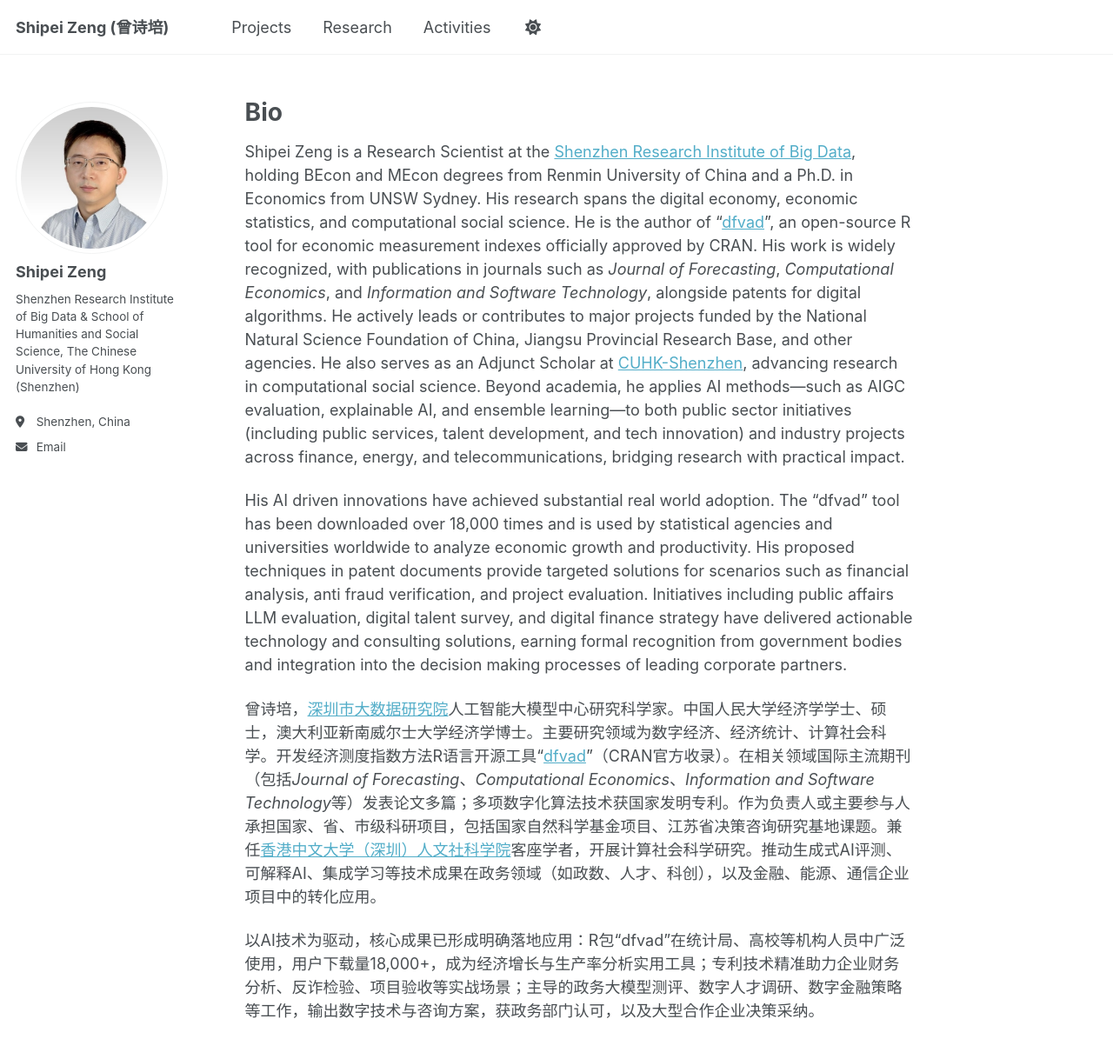
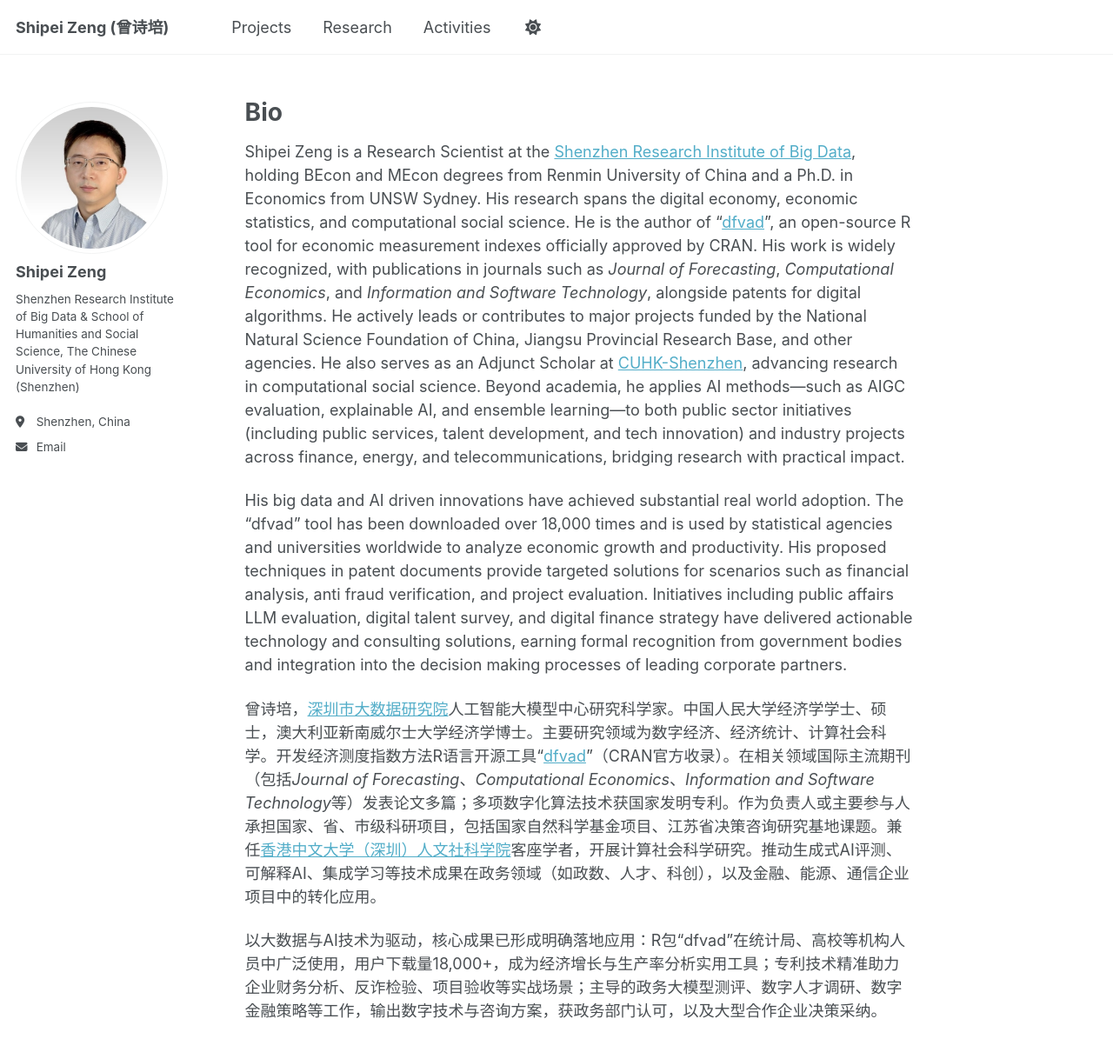
Before and after one commit to shipei-zeng/shipei-zeng.github.io, a Jekyll site: the page built from _pages/about.md, in a window 1280 px wide and 1400 px high. Shown: the top 1210 px of the window at 87% size. Built offline with Jekyll 4.4.1, drawn with Linux system fonts in a browser that asks for light colours; a script that is not in the unit is left out.

Commit message:
Update about.md

```diff
--- a/_pages/about.md
+++ b/_pages/about.md
@@ -10,8 +10,8 @@ Bio
 ======
 Shipei Zeng is a Research Scientist at the [Shenzhen Research Institute of Big Data](https://www.sribd.cn/), holding BEcon and MEcon degrees from Renmin University of China and a Ph.D. in Economics from UNSW Sydney. His research spans the digital economy, economic statistics, and computational social science. He is the author of "[dfvad](https://cran.r-project.org/web/packages/dfvad/index.html)", an open-source R tool for economic measurement indexes officially approved by CRAN. His work is widely recognized, with publications in journals such as *Journal of Forecasting*, *Computational Economics*, and *Information and Software Technology*, alongside patents for digital algorithms. He actively leads or contributes to major projects funded by the National Natural Science Foundation of China, Jiangsu Provincial Research Base, and other agencies. He also serves as an Adjunct Scholar at [CUHK-Shenzhen](https://hss.cuhk.edu.cn/page/1350), advancing research in computational social science. Beyond academia, he applies AI methods—such as AIGC evaluation, explainable AI, and ensemble learning—to both public sector initiatives (including public services, talent development, and tech innovation) and industry projects across finance, energy, and telecommunications, bridging research with practical impact.
 
-His AI driven innovations have achieved substantial real world adoption. The "dfvad" tool has been downloaded over 18,000 times and is used by statistical agencies and universities worldwide to analyze economic growth and productivity. His proposed techniques in patent documents provide targeted solutions for scenarios such as financial analysis, anti fraud verification, and project evaluation. Initiatives including public affairs LLM evaluation, digital talent survey, and digital finance strategy have delivered actionable technology and consulting solutions, earning formal recognition from government bodies and integration into the decision making processes of leading corporate partners.
+His big data and AI driven innovations have achieved substantial real world adoption. The "dfvad" tool has been downloaded over 18,000 times and is used by statistical agencies and universities worldwide to analyze economic growth and productivity. His proposed techniques in patent documents provide targeted solutions for scenarios such as financial analysis, anti fraud verification, and project evaluation. Initiatives including public affairs LLM evaluation, digital talent survey, and digital finance strategy have delivered actionable technology and consulting solutions, earning formal recognition from government bodies and integration into the decision making processes of leading corporate partners.
 
 曾诗培，[深圳市大数据研究院](https://www.sribd.cn/)人工智能大模型中心研究科学家。中国人民大学经济学学士、硕士，澳大利亚新南威尔士大学经济学博士。主要研究领域为数字经济、经济统计、计算社会科学。开发经济测度指数方法R语言开源工具“[dfvad](https://cran.r-project.org/web/packages/dfvad/index.html)”（CRAN官方收录）。在相关领域国际主流期刊（包括*Journal of Forecasting*、*Computational Economics*、*Information and Software Technology*等）发表论文多篇；多项数字化算法技术获国家发明专利。作为负责人或主要参与人承担国家、省、市级科研项目，包括国家自然科学基金项目、江苏省决策咨询研究基地课题。兼任[香港中文大学（深圳）人文社科学院](https://hss.cuhk.edu.cn/page/1350)客座学者，开展计算社会科学研究。推动生成式AI评测、可解释AI、集成学习等技术成果在政务领域（如政数、人才、科创），以及金融、能源、通信企业项目中的转化应用。
 
-以AI技术为驱动，核心成果已形成明确落地应用：R包“dfvad”在统计局、高校等机构人员中广泛使用，用户下载量18,000+，成为经济增长与生产率分析实用工具；专利技术精准助力企业财务分析、反诈检验、项目验收等实战场景；主导的政务大模型测评、数字人才调研、数字金融策略等工作，输出数字技术与咨询方案，获政务部门认可，以及大型合作企业决策采纳。
+以大数据与AI技术为驱动，核心成果已形成明确落地应用：R包“dfvad”在统计局、高校等机构人员中广泛使用，用户下载量18,000+，成为经济增长与生产率分析实用工具；专利技术精准助力企业财务分析、反诈检验、项目验收等实战场景；主导的政务大模型测评、数字人才调研、数字金融策略等工作，输出数字技术与咨询方案，获政务部门认可，以及大型合作企业决策采纳。
```
